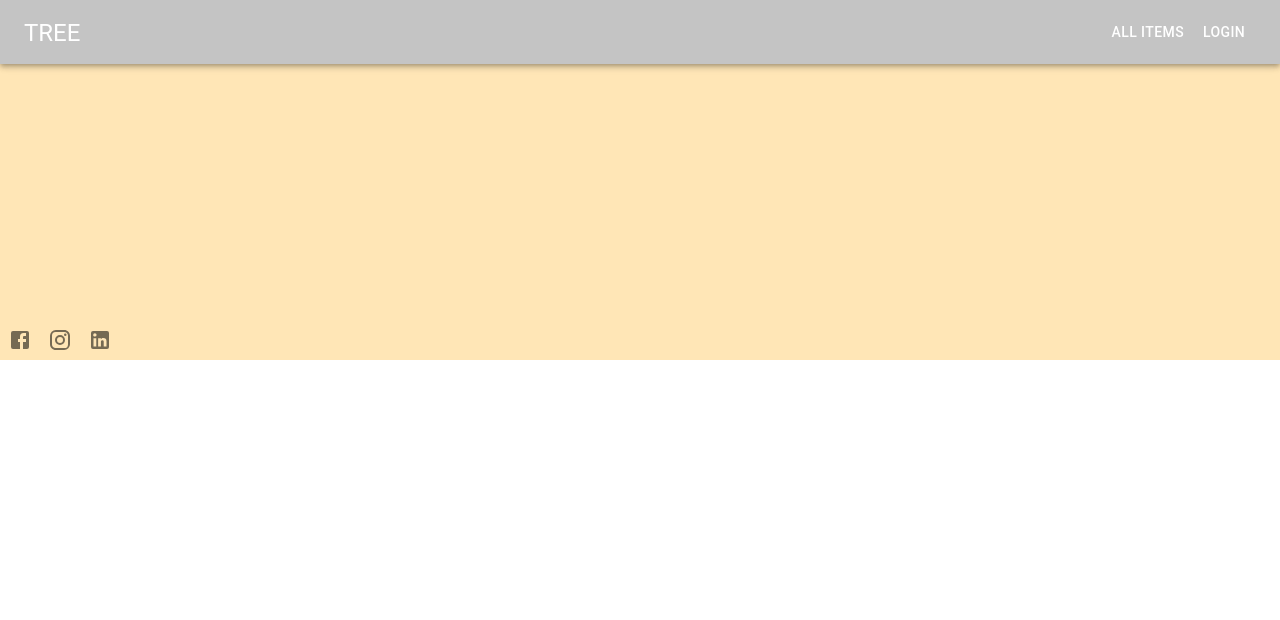
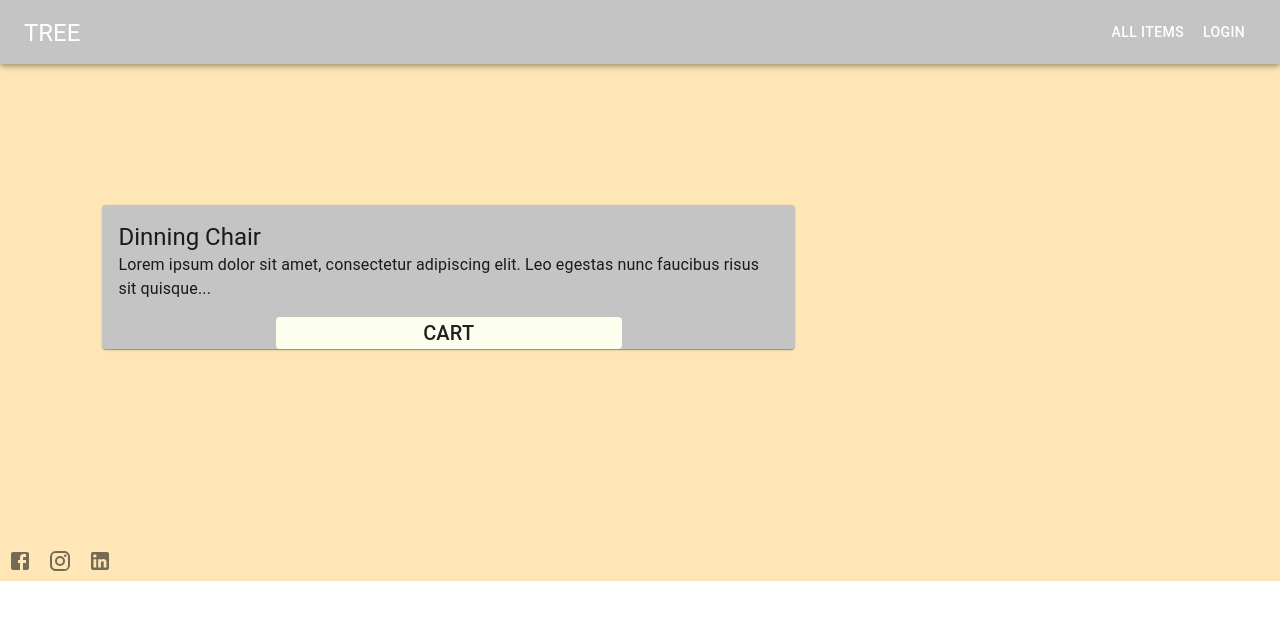
Before and after one commit to AlexSandro19/final_project_5th_sem, a React (Create React App) app in the folder client/: page /allitems in a window 1280 px wide. Shown: the top 620 px of the page. Built offline with nearby package versions, Linux system fonts and the light colour scheme.

Commit message:
created the item and shoppingPage component

```diff
--- /dev/null
+++ b/client/src/components/Item.js
@@ -0,0 +1,51 @@
+import { Card, CardActionArea, CardContent, Grid, Box, Typography, ButtonBase } from "@mui/material";
+import { makeStyles } from "@mui/styles";
+import { connect } from "react-redux";
+import {loginRequest} from "../redux/actions/auth";
+
+const useStyles=makeStyles(()=>({
+    back:{
+        margin:"2%",
+        backgroundColor:"#D7CD79",
+        flexGrow:2,
+        width: '600px',
+        height: '100%',
+        paddingBottom:"7%",
+    },
+    card:{
+
+        marginTop:"10%",
+        marginLeft:"5%",
+        width:"90%",
+    },
+
+}))
+
+const Item =({requesting,errors,loginRequest})=>{
+    const classes = useStyles();
+    return(
+        <>
+        <Grid item xs={6}>
+            <Card style={{backgroundColor:"#C4C4C4"}} className={classes.card}>
+                <CardContent>
+                    <Typography variant="h5">Dinning Chair</Typography>
+                    <Typography variant="body1">Lorem ipsum dolor sit amet, consectetur adipiscing elit. Leo egestas nunc faucibus risus sit quisque...</Typography>
+                </CardContent>
+            <CardActionArea style={{width:"50%",marginLeft:"25%",backgroundColor:"#FDFFEE"}} >
+                <Typography style={{textAlign:"center"}} variant="h6">CART</Typography>
+            </CardActionArea>
+            </Card>
+        </Grid>
+        </>
+    )
+
+}
+
+const mapStateToProps = (state) => {
+    return {
+    requesting: state.auth.requesting,
+    errors: state.auth.errors,
+    };
+};
+
+export default connect(mapStateToProps, { loginRequest })(Item);
--- a/client/src/components/Navigation.js
+++ b/client/src/components/Navigation.js
@@ -19,7 +19,7 @@ const useStyles = makeStyles((theme) => ({
   }));
 
 
- const Navigation =(requesting,errors,loginRequest)=>{
+ const Navigation =({requesting,errors,loginRequest})=>{
     const classes = useStyles();
     const [modalOpen, setModalOpen] = useState(false);
     const handleClickOpen = () => {
--- /dev/null
+++ b/client/src/pages/ShoppingPage.js
@@ -0,0 +1,41 @@
+import { Card, CardActionArea, CardContent, Grid, Box, Typography, ButtonBase } from "@mui/material";
+import { makeStyles } from "@mui/styles";
+import { connect } from "react-redux";
+
+import Item from "../components/Item";
+
+const useStyles=makeStyles(()=>({
+    back:{
+        margin:"2%",
+        backgroundColor:"#D7CD79",
+        flexGrow:2,
+        width: '600px',
+        height: '100%',
+        paddingBottom:"7%",
+    },
+    card:{
+
+        marginTop:"10%",
+        marginLeft:"5%",
+        width:"90%",
+    },
+
+}))
+
+const ShoppingPage=(test)=>{
+    const classes=useStyles();
+
+    return(
+        <div>
+            <Item />
+        </div>
+    )
+}
+
+const mapStateToProps = (state) => {
+    return {
+        test:state.test
+    };
+};
+
+export default connect(mapStateToProps,{})(ShoppingPage)
--- a/client/src/redux/reducers/index.js
+++ b/client/src/redux/reducers/index.js
@@ -1,7 +1,8 @@
 import { combineReducers } from "redux";
-
+import item from "./item";
 import auth from "./auth";
 import user from "./user";
+
 export default combineReducers({
-  auth,user
+  auth,user,item
   });
--- /dev/null
+++ b/client/src/redux/reducers/item.js
@@ -0,0 +1,21 @@
+import { USER_SET, USER_UNSET } from "../constants/user";
+
+const initialState = {
+  isAuthenticated: false,
+  hasWarranty: false,
+};
+
+const reducer = (state = initialState, action) => {
+
+  switch (action.type) {
+    case USER_SET:
+      return {
+        isAuthenticated: true,
+        hasWarranty: true,
+      };
+
+    default:
+      return state;
+  }
+};
+export default reducer;
--- a/client/src/routes.js
+++ b/client/src/routes.js
@@ -2,12 +2,13 @@ import { Switch } from "react-router-dom";
 import { Redirect, Route } from "react-router-dom";
 import HomePage  from "./pages/HomePage";
 import { connect } from "react-redux";
+import ShoppingPage from "./pages/ShoppingPage";
 const Routes=()=>{
 
     return(
         <Switch>
             <Route path="/" exact><HomePage/> </Route>
-            <Route path="/allitems" exact></Route>
+            <Route path="/allitems" exact><ShoppingPage/></Route>
             <Redirect to="/" ></Redirect>
         </Switch>
     )
```
Also changed, not shown: client/src/components/Sidebar.js (added, +21 -0 lines), 2 other files (tests, documents, lock files or other folders).
